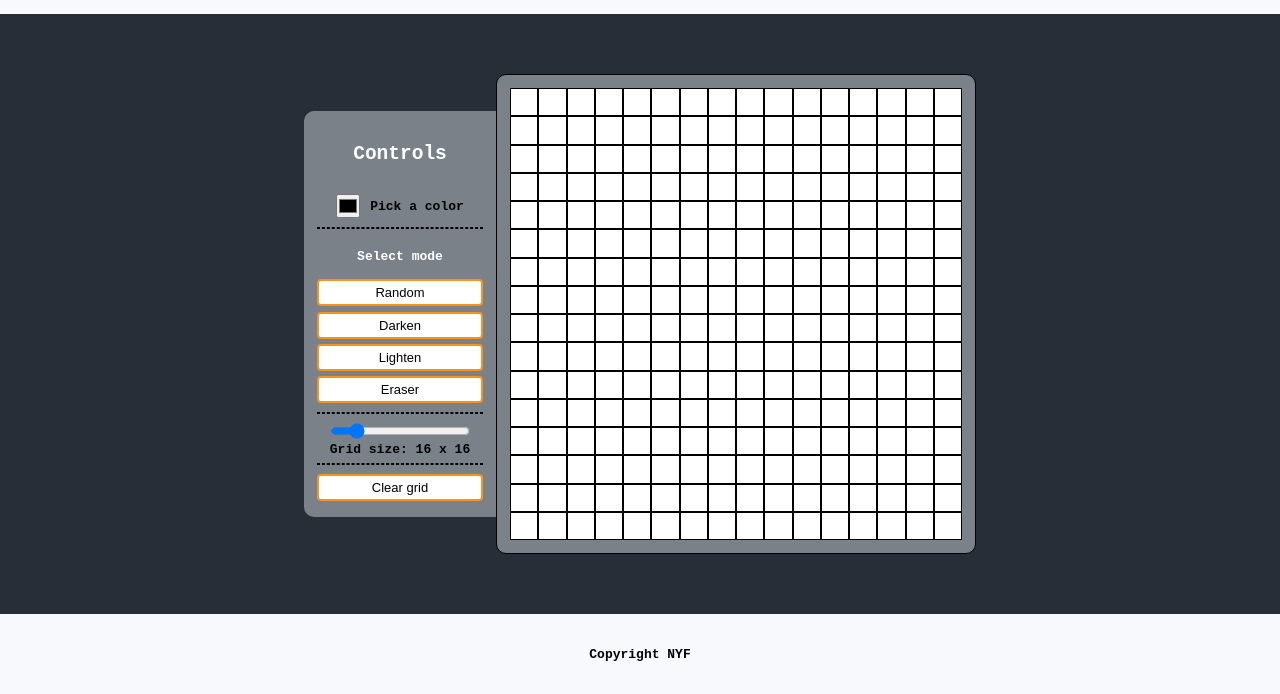
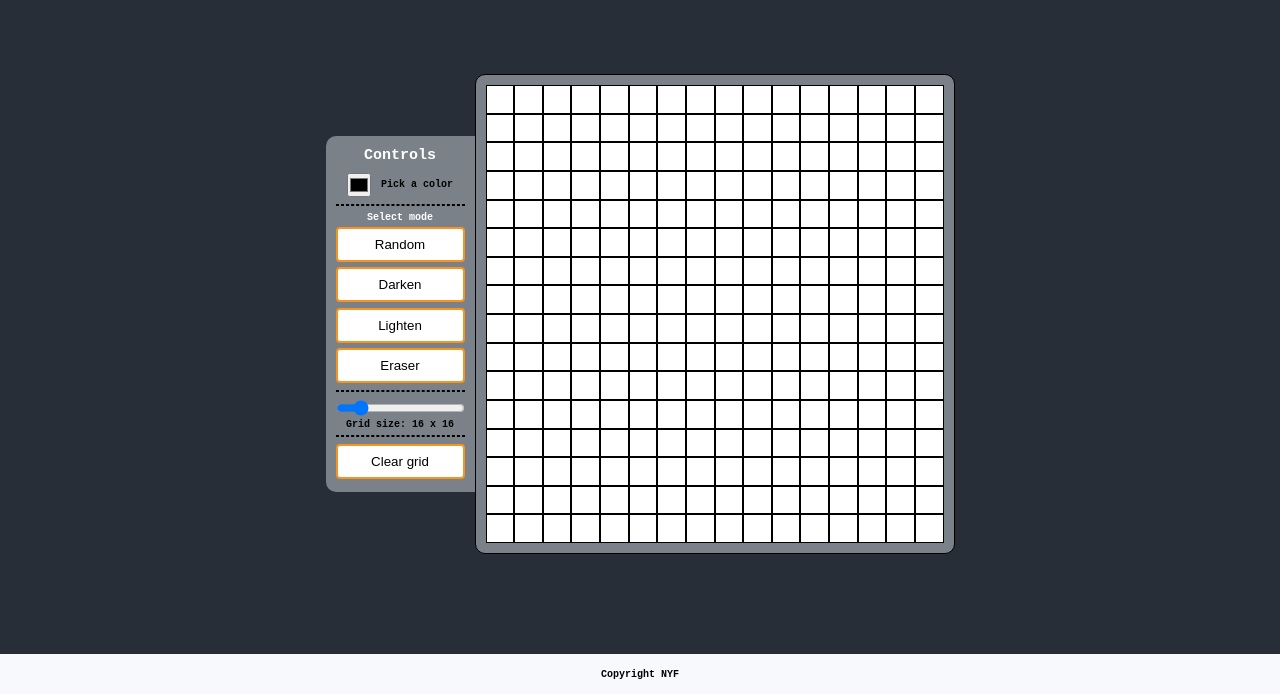
Before and after one commit to nyf005/Etch-A-Sketch, a plain HTML site: page index.html in a window 1280 px wide. Shown: the part 106-800 px from the top of the page. Drawn offline with Linux system fonts and the light colour scheme.

Commit message:
Adjust sizes units in css

```diff
--- a/css/style.css
+++ b/css/style.css
@@ -8,18 +8,18 @@ body {
     background-color: #272e38;
     font-family: 'Courier New', Courier, monospace;
     color: #000;
-    font-size: small;
+    font-size: x-small;
     font-weight: bold;
 }
 
 .container {
-    width: 80vw;
+    width: 90vw;
 }
 
 
 .title {
     text-align: center;
-    padding: 1em;
+    padding: 1px;
     color: #fff;
 }
 header, section, footer {
@@ -37,16 +37,16 @@ header .container, footer .container {
 }
 
 header {
-    height: 15vh;
+    height: 10vh;
 }
 
 header h1 {
     font-family: 'VT323', monospace;
-    font-size: 60px;
+    /* font-size: 100%; */
 }
 
 section {
-    height: 75vh;
+    height: 85vh;
 }
 
 section .container {
@@ -64,14 +64,15 @@ section .container {
 }
 
 #controls {
-    max-width: 15vw;
+    max-width: 20%;
     max-height: 55vh;
     border-top-right-radius: 0%;
     border-bottom-right-radius: 0%;
     display: flex;
     flex-direction: column;
-    gap: .5em;
-    align-items: center;
+    gap: 5px;
+    justify-content: center;
+    /* align-items: center; */
 }
 
 #grid {
@@ -84,6 +85,8 @@ section .container {
 
 #choose-color {
     display: flex;
+    flex-wrap: wrap;
+    justify-content: center;
     align-items: center;
     gap: 10px;
 }
@@ -102,6 +105,11 @@ section .container {
     background-color: #000;
 }
 
+#mode {
+    display: flex;
+    flex-direction: column;
+}
+
  input, button {
     width: 100%;
     margin: .2em 0;
@@ -115,8 +123,7 @@ section .container {
 button {
     border: 2px #f7941d solid;
     border-radius: 4px;
-    font-size: 1em;
-    padding: .5vh;
+    padding: 1vh;
     background-color: #fff;
 }
 
@@ -137,5 +144,5 @@ button:hover {
 }
 
 footer {
-    height: 10vh;
+    height: 5vh;
 }
--- a/index.html
+++ b/index.html
@@ -29,7 +29,7 @@
             <label for="color-picker">Pick a color</label>
           </div>
           <div class="divider"></div>
-          <div>
+          <div id="mode">
             <h4 class="title">Select mode</h4>
             <button id="random">Random</button>
             <button id="darken">Darken</button>
```
